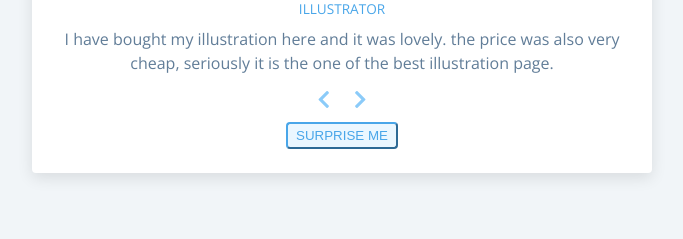
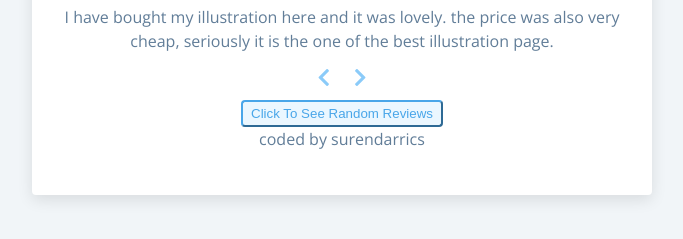
Before and after one commit to surendarrics/reviews, a plain HTML site: page index.html in a window 1280 px wide. Shown: the part 483-722 px from the top of the page, without its empty margins (298-981 px from the left). Drawn offline with nearby package versions, Linux system fonts and the light colour scheme.

Commit message:
Update index.html

```diff
--- a/index.html
+++ b/index.html
@@ -39,7 +39,8 @@
         <i class="fas fa-chevron-right"></i>
     </button>
 </div>
-<button class="random-btn">SURPRISE ME</button>
+<button class="random-btn">click to see random reviews</button>
+    <p> coded by surendarrics </p>
 </article>
 </section>
 </main>
```
